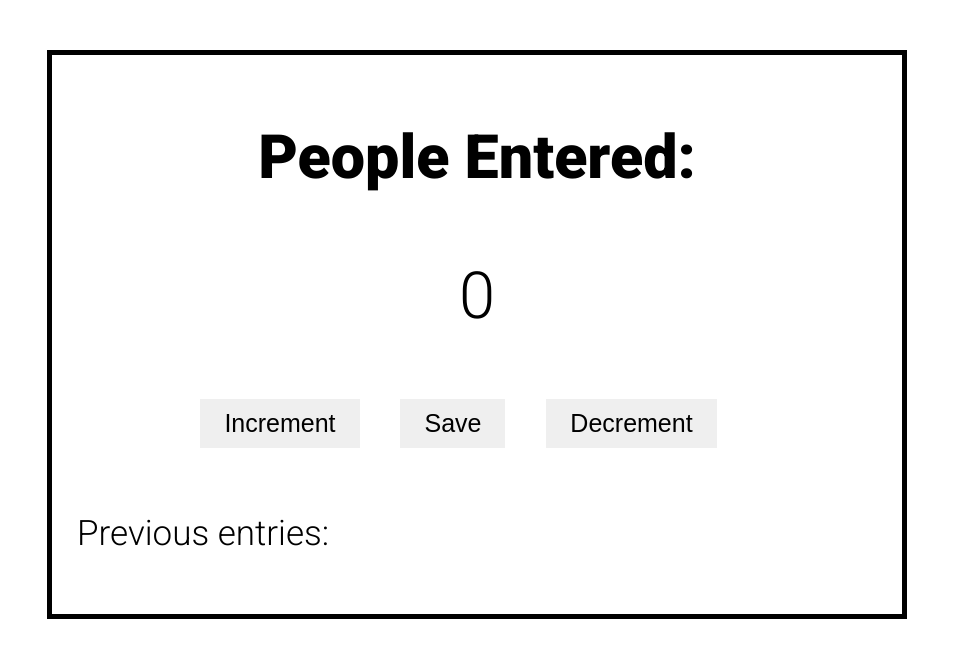
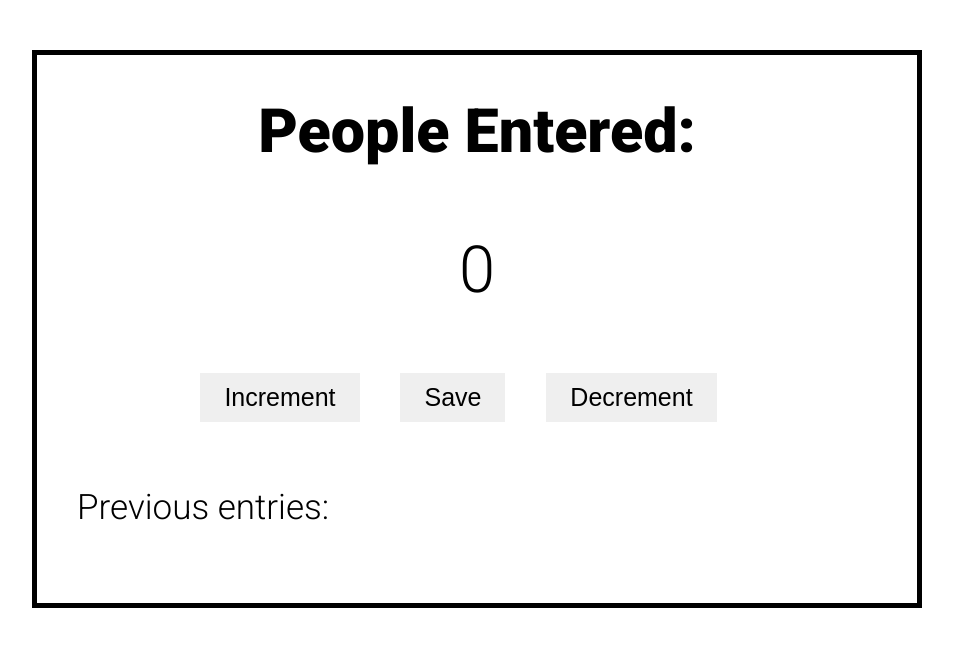
Before and after one commit to Mayank1728/Person-counter, a plain HTML site: page index.html in a window 1280 px wide. Shown: the whole page, without its empty margins (163-1116 px from the left). Drawn offline with Linux system fonts and the light colour scheme.

Commit message:
final-changes

```diff
--- a/styles.css
+++ b/styles.css
@@ -5,11 +5,12 @@ body {
     max-width: 800px;
     margin: 0 auto;
     margin-top: 50px;
-    padding: 25px;
+    padding: 40px;
 }
 
 h1 {
     font-size: 61px;
+    margin-top: 0;
 }
 
 button {
```
